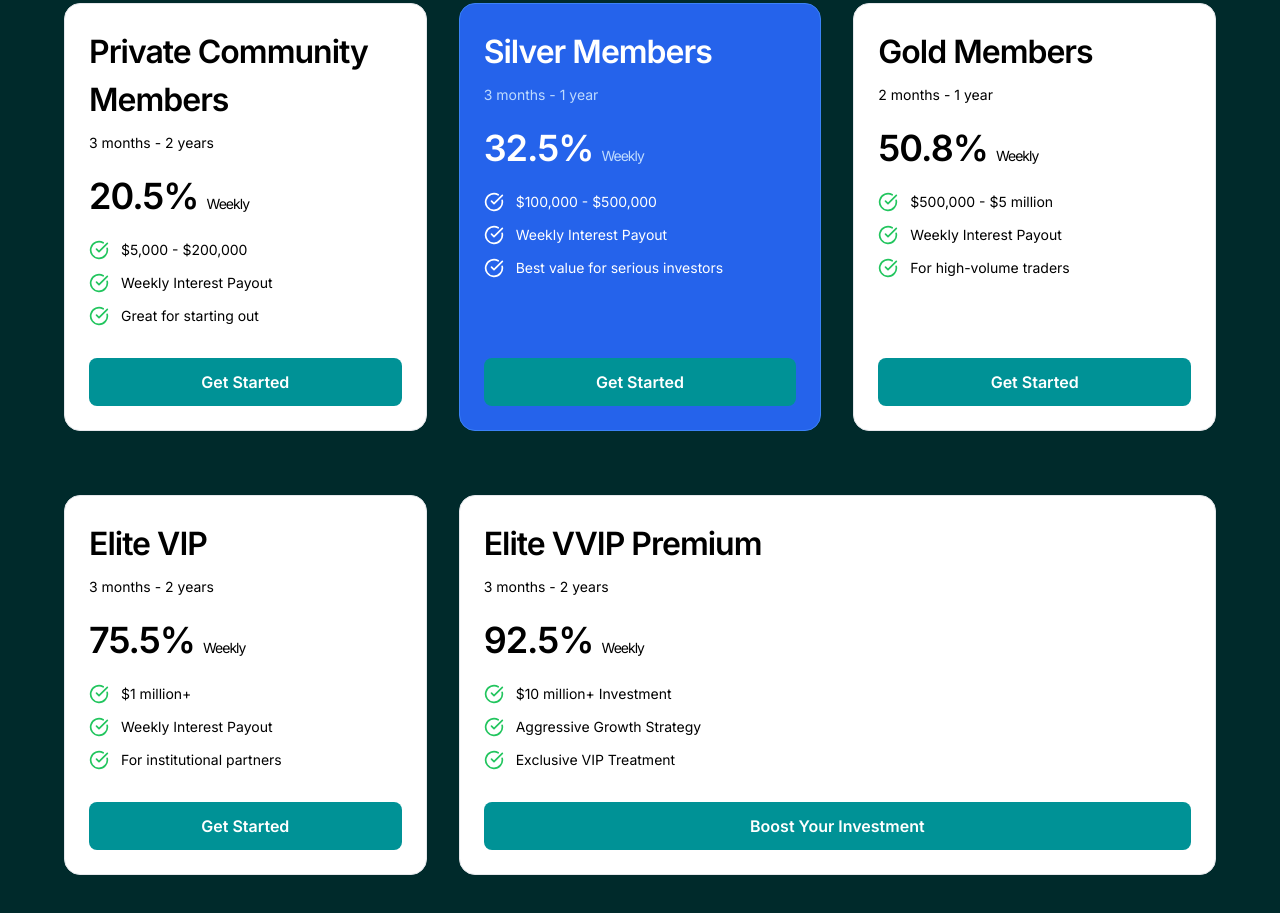
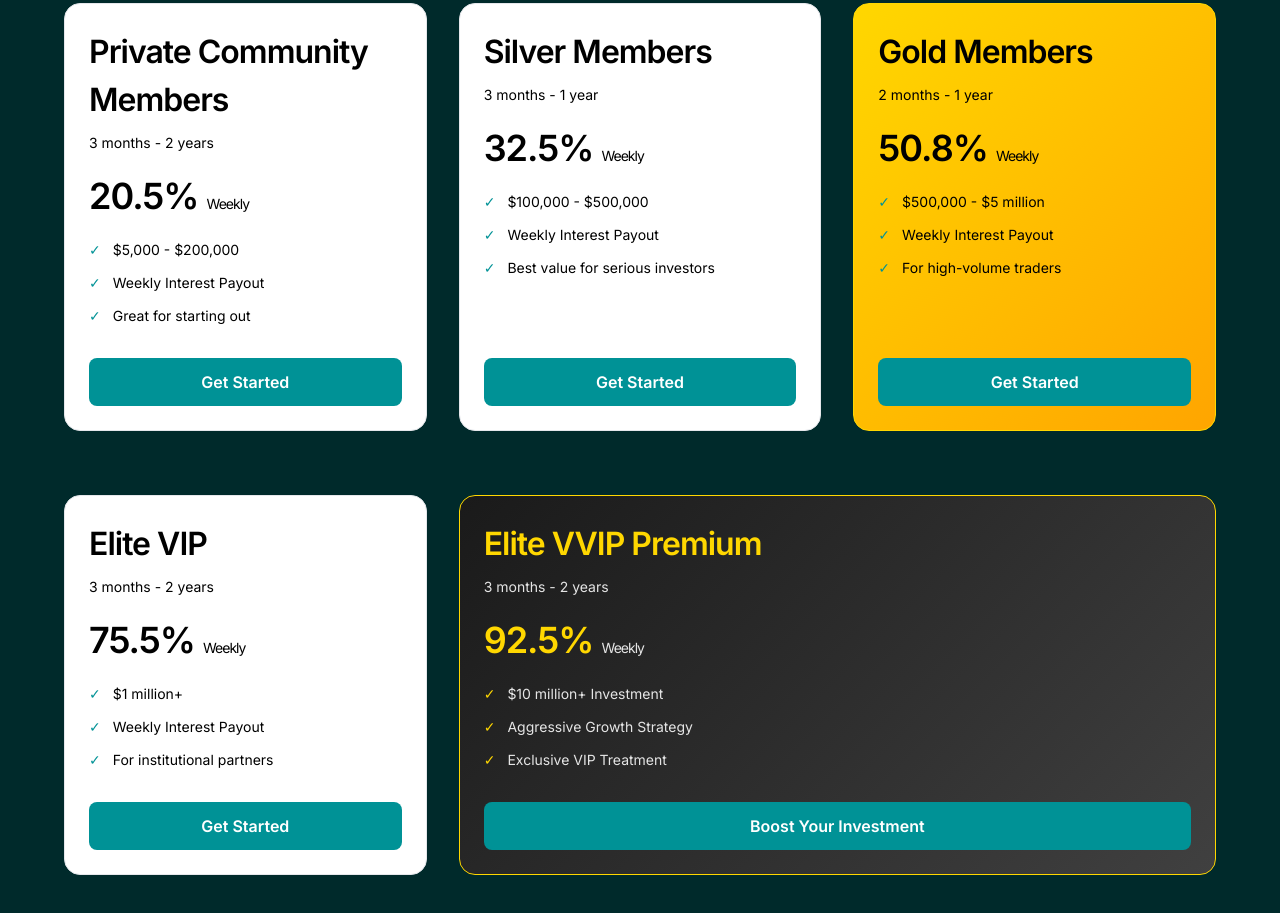
Before and after one commit to incogni100x/centralfxlanding, a website built with Vite: page home.html in a window 1280 px wide. Shown: the part 2199-3112 px from the top of the page. Built offline with nearby package versions, Linux system fonts and the light colour scheme.

Commit message:
feat: initial commit

```diff
--- a/home.html
+++ b/home.html
@@ -415,9 +415,9 @@
                         <p class="mb-4" style="font-size: 14px; color: black; font-weight: 400;">3 months - 2 years</p>
                         <div class="my-4" style="color: black; font-family: 'Inter', sans-serif; font-weight: 600; letter-spacing: -1px; font-size: 36px;">20.5% <span style="color: black; font-family: 'Inter', sans-serif; font-size: 14px; font-weight: 400;">Weekly</span></div>
                         <ul class="space-y-3" style="color: black; font-family: 'Inter', sans-serif; font-size: 14px; font-weight: 400;">
-                            <li class="flex items-center gap-3"><i data-lucide="check-circle" class="w-5 h-5 text-green-500"></i><span>$5,000 - $200,000</span></li>
-                            <li class="flex items-center gap-3"><i data-lucide="check-circle" class="w-5 h-5 text-green-500"></i><span>Weekly Interest Payout</span></li>
-                            <li class="flex items-center gap-3"><i data-lucide="check-circle" class="w-5 h-5 text-green-500"></i><span>Great for starting out</span></li>
+                            <li class="flex items-center gap-3"><span style="color: #009296;">✓</span><span>$5,000 - $200,000</span></li>
+                            <li class="flex items-center gap-3"><span style="color: #009296;">✓</span><span>Weekly Interest Payout</span></li>
+                            <li class="flex items-center gap-3"><span style="color: #009296;">✓</span><span>Great for starting out</span></li>
                         </ul>
                     </div>
                     <a href="#" class="mt-8 w-full text-white font-semibold py-3 px-6 rounded-lg transition-colors flex items-center justify-center gap-2" style="background-color: #009296;">
@@ -426,15 +426,15 @@
                 </div>
 
                 <!-- Silver Members -->
-                <div class="bg-blue-600 rounded-2xl p-6 border border-blue-500 flex flex-col transition-all duration-300">
+                <div class="bg-white rounded-2xl p-6 border border-gray-200 flex flex-col transition-all duration-300 hover:border-gray-300">
                     <div class="flex-grow">
-                        <h3 class="mb-2 text-white" style="font-weight: 600; letter-spacing: -1px; font-size: 32px;">Silver Members</h3>
-                        <p class="text-blue-200 mb-4" style="font-size: 14px; font-weight: 400;">3 months - 1 year</p>
-                        <div class="text-white my-4" style="font-family: 'Inter', sans-serif; font-weight: 600; letter-spacing: -1px; font-size: 36px;">32.5% <span class="text-blue-200" style="font-family: 'Inter', sans-serif; font-size: 14px; font-weight: 400;">Weekly</span></div>
-                        <ul class="space-y-3" style="color: white; font-family: 'Inter', sans-serif; font-size: 14px; font-weight: 400;">
-                            <li class="flex items-center gap-3"><i data-lucide="check-circle" class="w-5 h-5 text-white"></i><span>$100,000 - $500,000</span></li>
-                            <li class="flex items-center gap-3"><i data-lucide="check-circle" class="w-5 h-5 text-white"></i><span>Weekly Interest Payout</span></li>
-                            <li class="flex items-center gap-3"><i data-lucide="check-circle" class="w-5 h-5 text-white"></i><span>Best value for serious investors</span></li>
+                        <h3 class="mb-2" style="color: black; font-weight: 600; letter-spacing: -1px; font-size: 32px;">Silver Members</h3>
+                        <p class="mb-4" style="font-size: 14px; color: black; font-weight: 400;">3 months - 1 year</p>
+                        <div class="my-4" style="color: black; font-family: 'Inter', sans-serif; font-weight: 600; letter-spacing: -1px; font-size: 36px;">32.5% <span style="color: black; font-family: 'Inter', sans-serif; font-size: 14px; font-weight: 400;">Weekly</span></div>
+                        <ul class="space-y-3" style="color: black; font-family: 'Inter', sans-serif; font-size: 14px; font-weight: 400;">
+                            <li class="flex items-center gap-3"><span style="color: #009296;">✓</span><span>$100,000 - $500,000</span></li>
+                            <li class="flex items-center gap-3"><span style="color: #009296;">✓</span><span>Weekly Interest Payout</span></li>
+                            <li class="flex items-center gap-3"><span style="color: #009296;">✓</span><span>Best value for serious investors</span></li>
                         </ul>
                     </div>
                     <a href="#" class="mt-8 w-full text-white font-semibold py-3 px-6 rounded-lg transition-colors flex items-center justify-center gap-2" style="background-color: #009296;">
@@ -443,15 +443,15 @@
                 </div>
 
                 <!-- Gold Members -->
-                <div class="bg-white rounded-2xl p-6 border border-gray-200 flex flex-col transition-all duration-300 hover:border-gray-300">
+                <div class="rounded-2xl p-6 border flex flex-col transition-all duration-300 hover:border-yellow-300" style="background: linear-gradient(135deg, #FFD700 0%, #FFA500 100%); border-color: #FFD700;">
                     <div class="flex-grow">
                         <h3 class="mb-2" style="color: black; font-weight: 600; letter-spacing: -1px; font-size: 32px;">Gold Members</h3>
                         <p class="mb-4" style="font-size: 14px; color: black; font-weight: 400;">2 months - 1 year</p>
                         <div class="my-4" style="color: black; font-family: 'Inter', sans-serif; font-weight: 600; letter-spacing: -1px; font-size: 36px;">50.8% <span style="color: black; font-family: 'Inter', sans-serif; font-size: 14px; font-weight: 400;">Weekly</span></div>
                         <ul class="space-y-3" style="color: black; font-family: 'Inter', sans-serif; font-size: 14px; font-weight: 400;">
-                            <li class="flex items-center gap-3"><i data-lucide="check-circle" class="w-5 h-5 text-green-500"></i><span>$500,000 - $5 million</span></li>
-                            <li class="flex items-center gap-3"><i data-lucide="check-circle" class="w-5 h-5 text-green-500"></i><span>Weekly Interest Payout</span></li>
-                            <li class="flex items-center gap-3"><i data-lucide="check-circle" class="w-5 h-5 text-green-500"></i><span>For high-volume traders</span></li>
+                            <li class="flex items-center gap-3"><span style="color: #009296;">✓</span><span>$500,000 - $5 million</span></li>
+                            <li class="flex items-center gap-3"><span style="color: #009296;">✓</span><span>Weekly Interest Payout</span></li>
+                            <li class="flex items-center gap-3"><span style="color: #009296;">✓</span><span>For high-volume traders</span></li>
                         </ul>
                     </div>
                     <a href="#" class="mt-8 w-full text-white font-semibold py-3 px-6 rounded-lg transition-colors flex items-center justify-center gap-2" style="background-color: #009296;">
@@ -466,9 +466,9 @@
                         <p class="mb-4" style="font-size: 14px; color: black; font-weight: 400;">3 months - 2 years</p>
                         <div class="my-4" style="color: black; font-family: 'Inter', sans-serif; font-weight: 600; letter-spacing: -1px; font-size: 36px;">75.5% <span style="color: black; font-family: 'Inter', sans-serif; font-size: 14px; font-weight: 400;">Weekly</span></div>
                         <ul class="space-y-3" style="color: black; font-family: 'Inter', sans-serif; font-size: 14px; font-weight: 400;">
-                            <li class="flex items-center gap-3"><i data-lucide="check-circle" class="w-5 h-5 text-green-500"></i><span>$1 million+</span></li>
-                            <li class="flex items-center gap-3"><i data-lucide="check-circle" class="w-5 h-5 text-green-500"></i><span>Weekly Interest Payout</span></li>
-                            <li class="flex items-center gap-3"><i data-lucide="check-circle" class="w-5 h-5 text-green-500"></i><span>For institutional partners</span></li>
+                            <li class="flex items-center gap-3"><span style="color: #009296;">✓</span><span>$1 million+</span></li>
+                            <li class="flex items-center gap-3"><span style="color: #009296;">✓</span><span>Weekly Interest Payout</span></li>
+                            <li class="flex items-center gap-3"><span style="color: #009296;">✓</span><span>For institutional partners</span></li>
                         </ul>
                     </div>
                     <a href="#" class="mt-8 w-full text-white font-semibold py-3 px-6 rounded-lg transition-colors flex items-center justify-center gap-2" style="background-color: #009296;">
@@ -477,15 +477,15 @@
                 </div>
 
                 <!-- Elite VVIP Premium -->
-                <div class="bg-white text-black rounded-2xl p-6 border border-gray-200 flex flex-col transition-all duration-300 lg:col-span-2 lg:mt-8">
+                <div class="text-black rounded-2xl p-6 border flex flex-col transition-all duration-300 lg:col-span-2 lg:mt-8" style="background: linear-gradient(135deg, #1a1a1a 0%, #2d2d2d 50%, #404040 100%); border-color: #FFD700;">
                     <div class="flex-grow">
-                        <h3 class="mb-2" style="color: black; font-weight: 600; letter-spacing: -1px; font-size: 32px;">Elite VVIP Premium</h3>
-                        <p class="mb-4" style="font-size: 14px; color: black; font-weight: 400;">3 months - 2 years</p>
-                        <div class="my-4" style="color: black; font-family: 'Inter', sans-serif; font-weight: 600; letter-spacing: -1px; font-size: 36px;">92.5% <span style="color: black; font-family: 'Inter', sans-serif; font-size: 14px; font-weight: 400;">Weekly</span></div>
-                        <ul class="space-y-3" style="color: black; font-family: 'Inter', sans-serif; font-size: 14px; font-weight: 400;">
-                            <li class="flex items-center gap-3"><i data-lucide="check-circle" class="w-5 h-5 text-green-500"></i><span>$10 million+ Investment</span></li>
-                            <li class="flex items-center gap-3"><i data-lucide="check-circle" class="w-5 h-5 text-green-500"></i><span>Aggressive Growth Strategy</span></li>
-                            <li class="flex items-center gap-3"><i data-lucide="check-circle" class="w-5 h-5 text-green-500"></i><span>Exclusive VIP Treatment</span></li>
+                        <h3 class="mb-2" style="color: #FFD700; font-weight: 600; letter-spacing: -1px; font-size: 32px;">Elite VVIP Premium</h3>
+                        <p class="mb-4" style="font-size: 14px; color: #E5E5E5; font-weight: 400;">3 months - 2 years</p>
+                        <div class="my-4" style="color: #FFD700; font-family: 'Inter', sans-serif; font-weight: 600; letter-spacing: -1px; font-size: 36px;">92.5% <span style="color: #E5E5E5; font-family: 'Inter', sans-serif; font-size: 14px; font-weight: 400;">Weekly</span></div>
+                        <ul class="space-y-3" style="color: #E5E5E5; font-family: 'Inter', sans-serif; font-size: 14px; font-weight: 400;">
+                            <li class="flex items-center gap-3"><span style="color: #FFD700;">✓</span><span>$10 million+ Investment</span></li>
+                            <li class="flex items-center gap-3"><span style="color: #FFD700;">✓</span><span>Aggressive Growth Strategy</span></li>
+                            <li class="flex items-center gap-3"><span style="color: #FFD700;">✓</span><span>Exclusive VIP Treatment</span></li>
                         </ul>
                     </div>
                     <a href="#" class="mt-8 w-full text-white font-semibold py-3 px-6 rounded-lg transition-colors flex items-center justify-center gap-2" style="background-color: #009296;">
```
